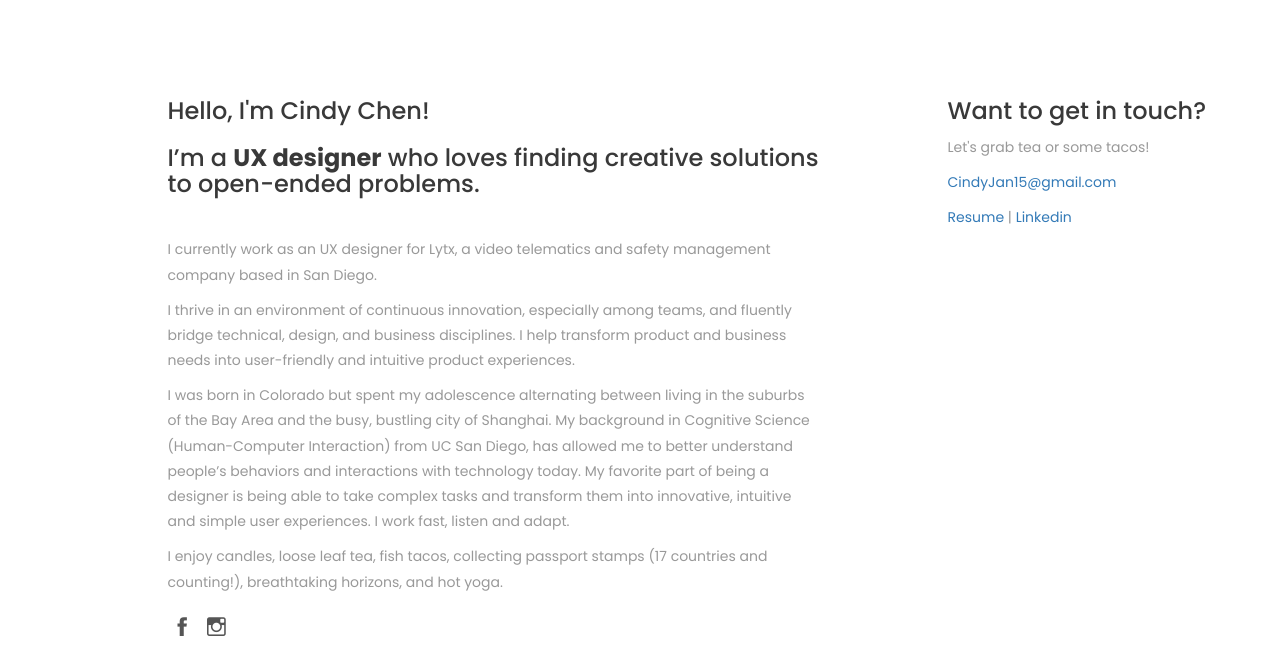
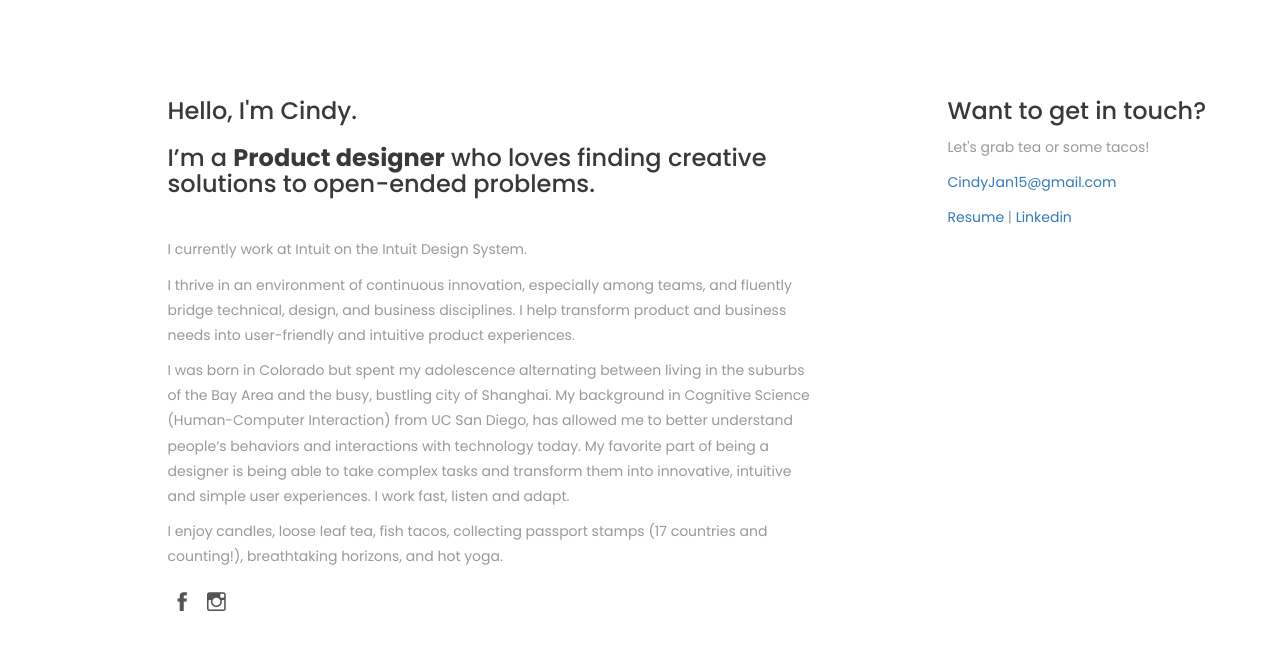
Before and after one commit to cindygchen/uxportfolio, a plain HTML site: page about.html in a window 1280 px wide. Shown: the part 453-1100 px from the top of the page. Drawn offline with Linux system fonts and the light colour scheme; a script that the page names is missing; files whose address does not match are found by name.

Commit message:
updated about page

```diff
--- a/about.html
+++ b/about.html
@@ -83,13 +83,13 @@
 
         <div class="col-md-7 col-md-offset-1">
 
-            <h3>Hello, I'm Cindy Chen!</h3>
+            <h3>Hello, I'm Cindy.</h3>
 
-            <h3>I’m a <strong>UX designer</strong> who loves finding creative solutions to open-ended problems.</h3>
+            <h3>I’m a <strong>Product designer</strong> who loves finding creative solutions to open-ended problems.</h3>
 
             <div class="h-30"></div>
 
-            <p>I currently work as an UX designer for Lytx, a video telematics and safety management company based in San Diego.</p>
+            <p>I currently work at Intuit on the Intuit Design System.</p>
 
             <p>I thrive in an environment of continuous innovation, especially among teams, and fluently bridge technical, design, and business disciplines. I help transform product and business needs into user-friendly and intuitive product experiences. </p>
 
@@ -109,7 +109,7 @@
                 <a href="mailto:Cindyjan15@gmail.com">CindyJan15@gmail.com</a>
             </p>
             <p>
-                <a href="https://drive.google.com/file/d/1ynj9PW5H7rItHeF-f9EGbqSXsSIL0k7j/view?usp=sharing" target="_blank">Resume</a> |
+                <a href="https://drive.google.com/file/d/1mG4y_8s-YNkL19b8MBOZJ1yloUPILE4W/view?usp=sharing" target="_blank">Resume</a> |
                 <a href="https://www.linkedin.com/in/cindygchen">Linkedin</a>
         </div>
     </div>
```
